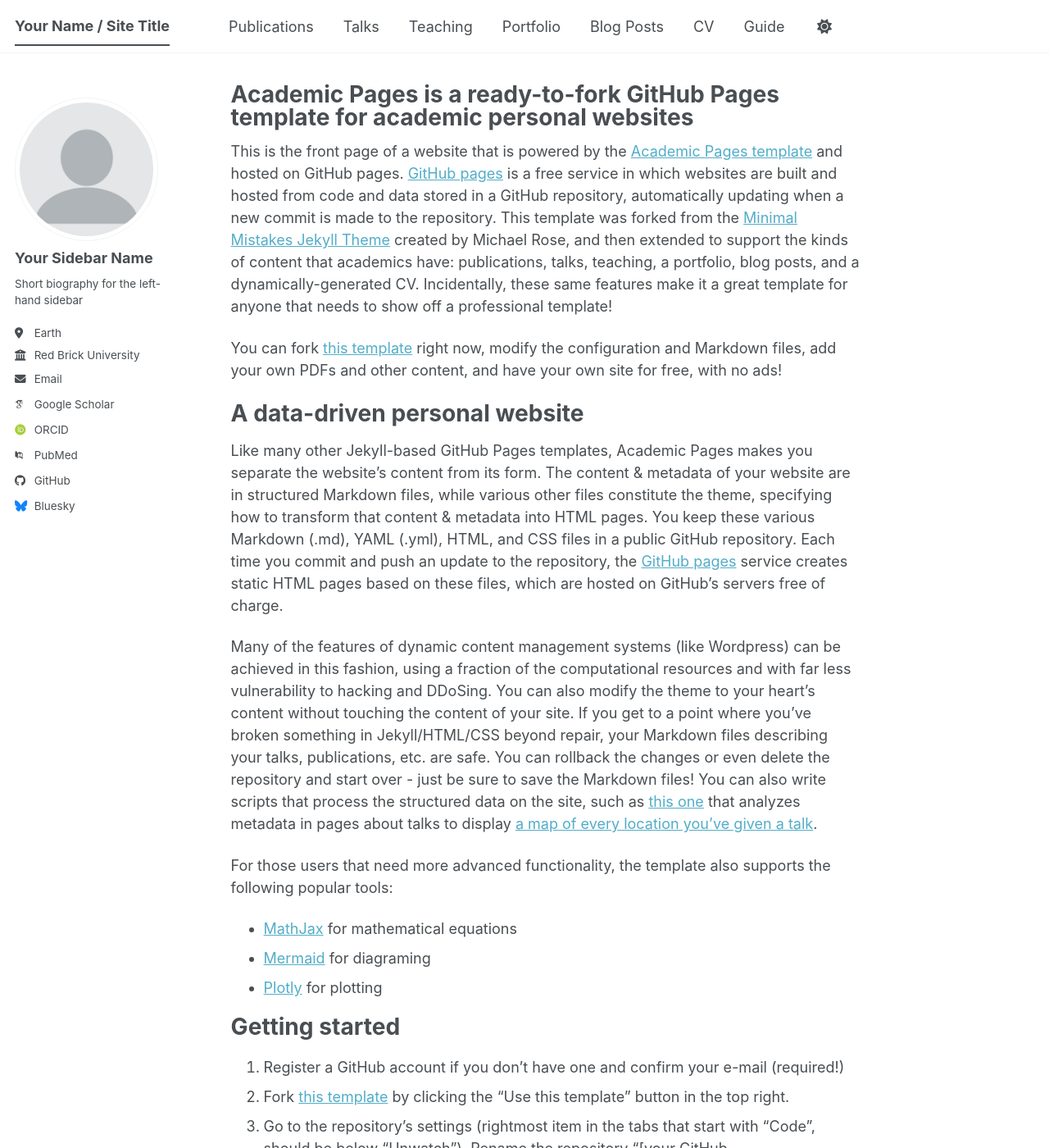
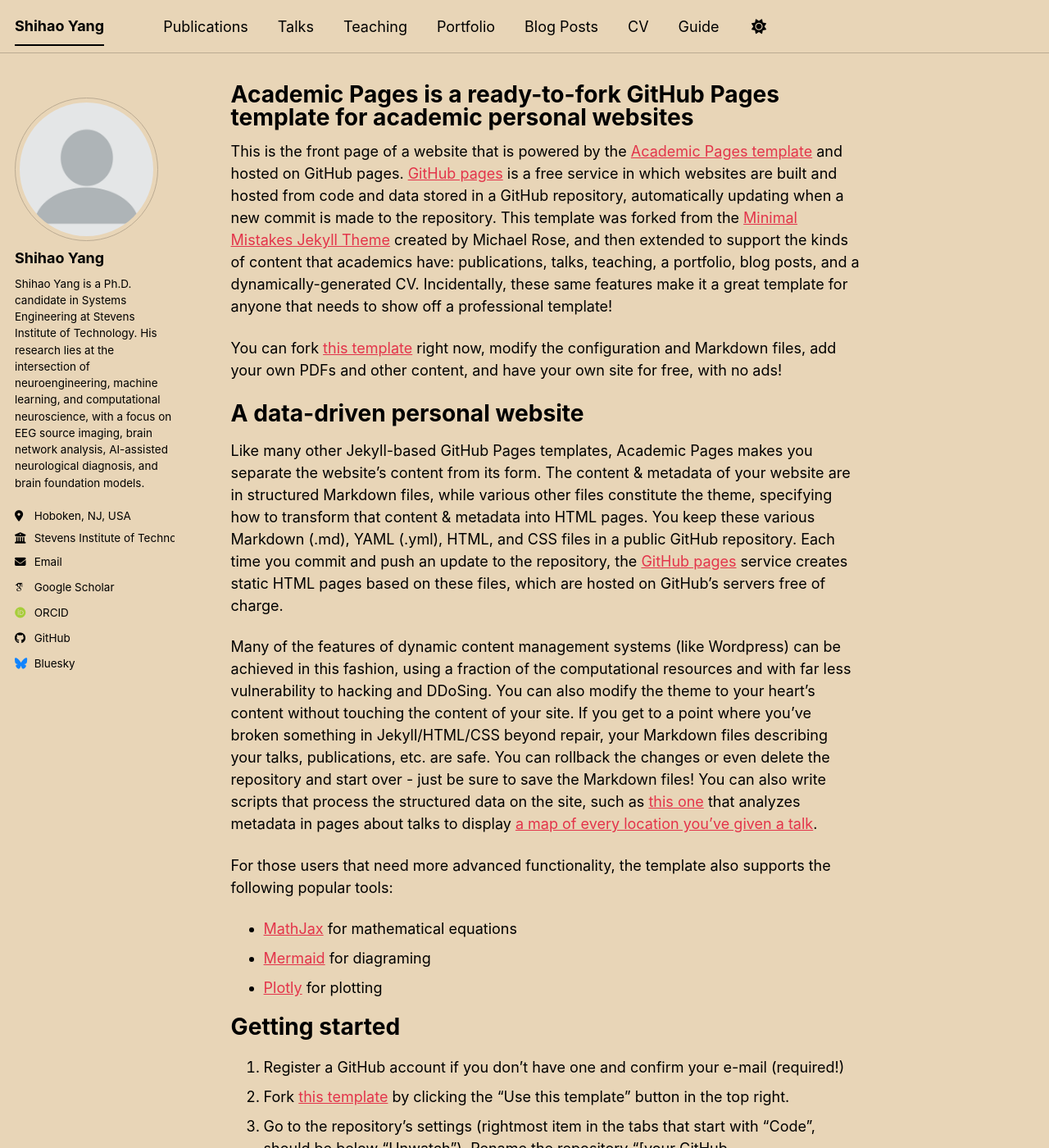
Before and after one commit to SHYang967/SHYang967.github.io, a Jekyll site: the page built from _pages/about.md, in a window 1280 px wide and 1400 px high. Shown: the whole window at 82% size. Built offline with Jekyll 4.4.1, drawn with Linux system fonts in a browser that asks for light colours; some web fonts are replaced; a script bundle is joined from its source files by our own code; library files that are not in the unit come from our copies; some of the changed text lies outside the part shown.

Commit message:
Update _config.yml

```diff
--- a/_config.yml
+++ b/_config.yml
@@ -8,15 +8,15 @@
 
 # Basic Site Settings
 locale                   : "en-US"
-site_theme               : "default" # The available themes options are "default", "air", "sunrise", "mint", "dirt" and "contrast"
-title                    : "Your Name / Site Title"
+site_theme               : "sunrise" # The available themes options are "default", "air", "sunrise", "mint", "dirt" and "contrast"
+title                    : "Shihao Yang"
 title_separator          : "-"
-name                     : &name "Your Name"
-description              : &description "Your Name's academic portfolio"   # Update this with a general description of your site, this is the default if not overridden by a page
-url                      : https://academicpages.github.io # The base hostname & protocol for your site e.g. "https://[your GitHub username].github.io",
+name                     : &name "Shihao Yang"
+description              : &description "Shihao Yang – PhD Candidate at Stevens Institute of Technology working on AI for neuroscience, EEG source imaging, and brain foundation models."   # Update this with a general description of your site, this is the default if not overridden by a page
+url                      : https://SHYang967.github.io # The base hostname & protocol for your site e.g. "https://[your GitHub username].github.io",
                                                            # or if you already have some other page hosted on Github then use "https://[your GitHub username].github.io/[Your Repo Name]"
 baseurl                  : "" # the subpath of your site, e.g. "/blog"
-repository               : "academicpages/academicpages.github.io"
+repository               : "SHYang967/SHYang967.github.io"
 
 # Site Author - The following control what appear as part of the author content on the side bar.
 #               If a field is blank the icon and link will not appear, otherwise it will be shown.
@@ -24,24 +24,25 @@ repository               : "academicpages/academicpages.github.io"
 author:
   # Biographic information
   avatar           : "profile.png"
-  name             : "Your Sidebar Name"
+  name             : "Shihao Yang"
   pronouns         : # example: "she/her"
-  bio              : "Short biography for the left-hand sidebar"
-  location         : "Earth"
-  employer         : "Red Brick University"
+  bio              : "Shihao Yang is a Ph.D. candidate in Systems Engineering at Stevens Institute of Technology.
+His research lies at the intersection of neuroengineering, machine learning, and computational neuroscience, with a focus on EEG source imaging, brain network analysis, AI-assisted neurological diagnosis, and brain foundation models."
+  location         : "Hoboken, NJ, USA"
+  employer         : "Stevens Institute of Technology"
   uri              : # URL
-  email            : "none@example.org"
+  email            : "syang57@stevens.edu"
 
   # Academic websites
   academia         : # URL
   arxiv            : # URL - Update with the correct link to your profile
-  googlescholar    : "https://scholar.google.com/citations?user=PS_CX0AAAAAJ"
+  googlescholar    : "https://scholar.google.com/citations?user=CXRHsc0AAAAJ&hl=en"
   inspire-hep      : # URL
   impactstory      : # URL
-  orcid            : "https://orcid.org/yourorcidurl"
+  orcid            : "https://orcid.org/0009-0003-9552-4527"
   semantic         : # URL
   ssrn             : # URL
-  pubmed           : "https://www.ncbi.nlm.nih.gov/pubmed/?term=john+snow"
+  pubmed           : # URL
   researchgate     : # URL
   scopus           : # URL
   zotero           : # URL
@@ -51,7 +52,7 @@ author:
   bitbucket        : # Username - Update with your username on the site
   codepen          : # Username
   dribbble         : # Username
-  github           : "academicpages"
+  github           : "SHYang967"
   kaggle           : # Username
   stackoverflow    : # User number or user number and name (i.e., use "1" or "1/jeff-atwood")
 
```
